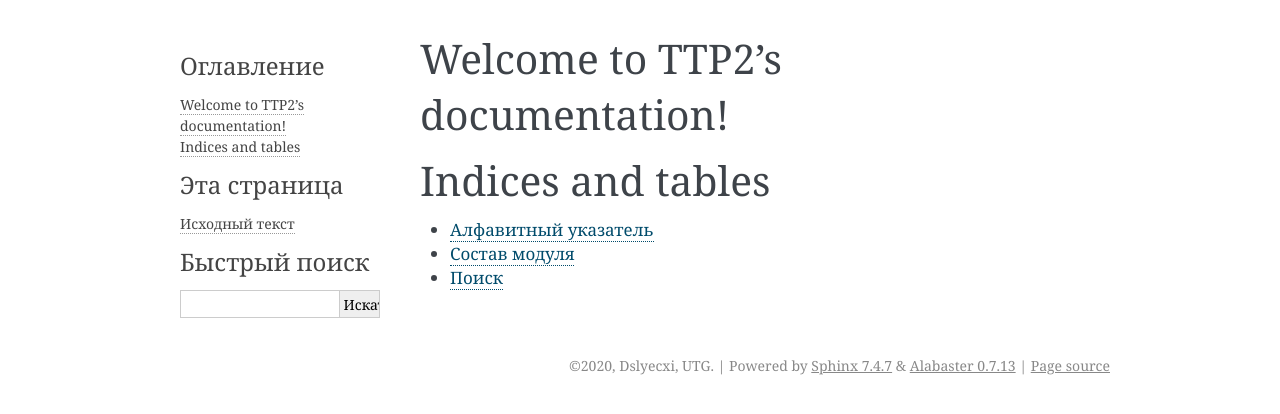
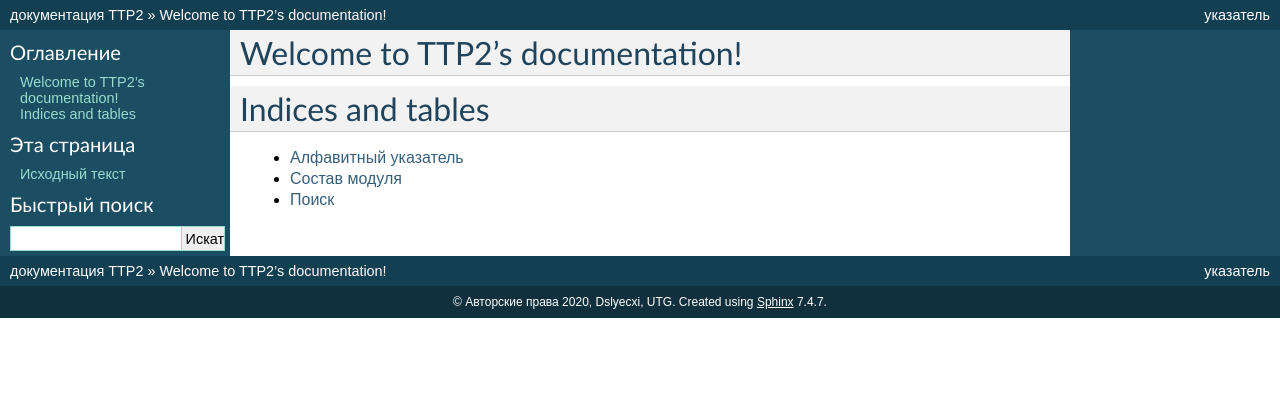
Before and after one commit to tacticalgaming/ttp2, a Sphinx documentation site: the page built from source/index.rst, in a window 1280 px wide. Shown: the top 414 px of the page. Built offline with Sphinx 7.4.7, drawn with Linux system fonts in a browser that asks for light colours.

Commit message:
Changed theme

```diff
--- a/source/conf.py
+++ b/source/conf.py
@@ -51,7 +51,7 @@ exclude_patterns = []
 # The theme to use for HTML and HTML Help pages.  See the documentation for
 # a list of builtin themes.
 #
-html_theme = 'alabaster'
+html_theme = 'default'
 
 # Add any paths that contain custom static files (such as style sheets) here,
 # relative to this directory. They are copied after the builtin static files,
```
Also changed, not shown: README.md (+1 -0 lines).
